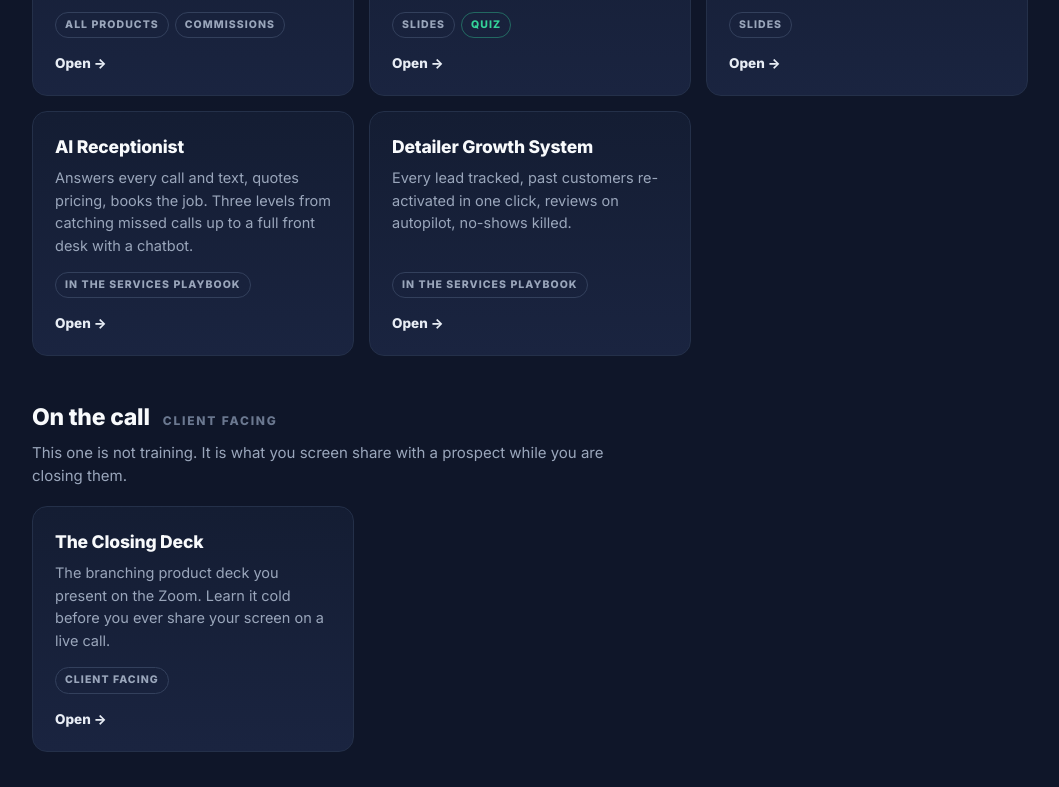
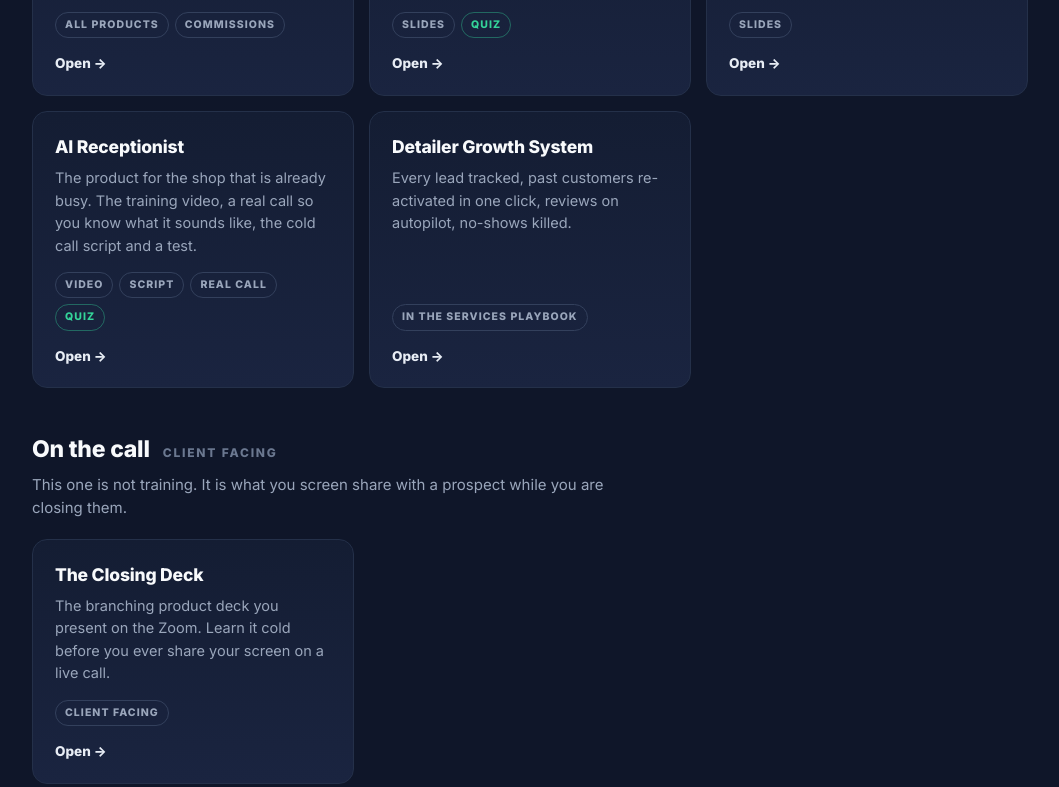
Before and after one commit to grantenyeart/rapid-reach-hub, a plain HTML site: page index.html in a window 1280 px wide. Shown: the part 1827-2614 px from the top of the page, without its empty margins (110-1169 px from the left). Drawn offline with Linux system fonts and the light colour scheme.

Commit message:
Point the AI card at its own module
It jumped into the Services Playbook. It now opens the voice AI
module with the script, the call example, the video and the test.

Co-Authored-By: Claude Opus 5 <noreply@anthropic.com>

```diff
--- a/index.html
+++ b/index.html
@@ -190,10 +190,10 @@
         <div class="chips"><span class="chip">Slides</span></div>
         <div class="go">Open &rarr;</div>
       </a>
-      <a class="card" href="https://grantenyeart.github.io/services-playbook/#ai">
+      <a class="card" href="https://grantenyeart.github.io/ai-receptionist/">
         <h3>AI Receptionist</h3>
-        <p>Answers every call and text, quotes pricing, books the job. Three levels from catching missed calls up to a full front desk with a chatbot.</p>
-        <div class="chips"><span class="chip">In the Services Playbook</span></div>
+        <p>The product for the shop that is already busy. The training video, a real call so you know what it sounds like, the cold call script and a test.</p>
+        <div class="chips"><span class="chip">Video</span><span class="chip">Script</span><span class="chip">Real call</span><span class="chip q">Quiz</span></div>
         <div class="go">Open &rarr;</div>
       </a>
       <a class="card" href="https://grantenyeart.github.io/services-playbook/#dgs">
```
